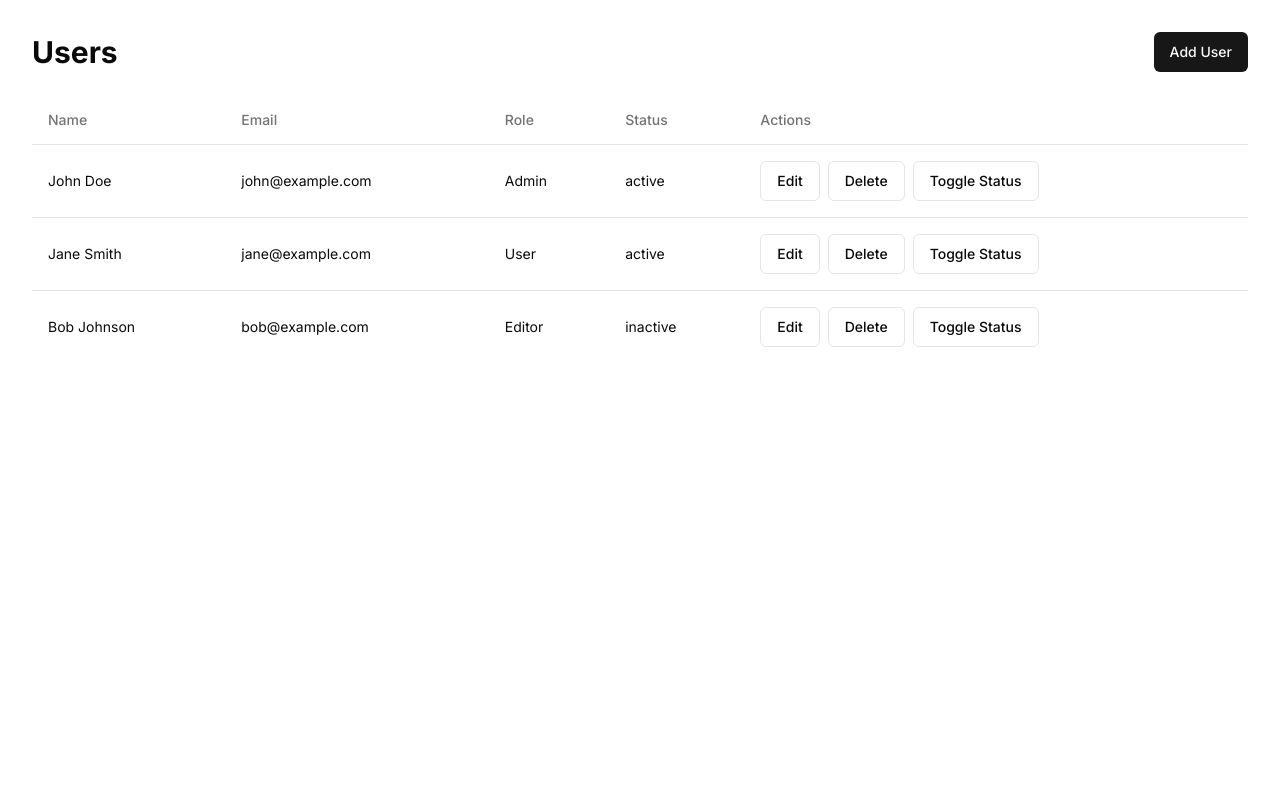
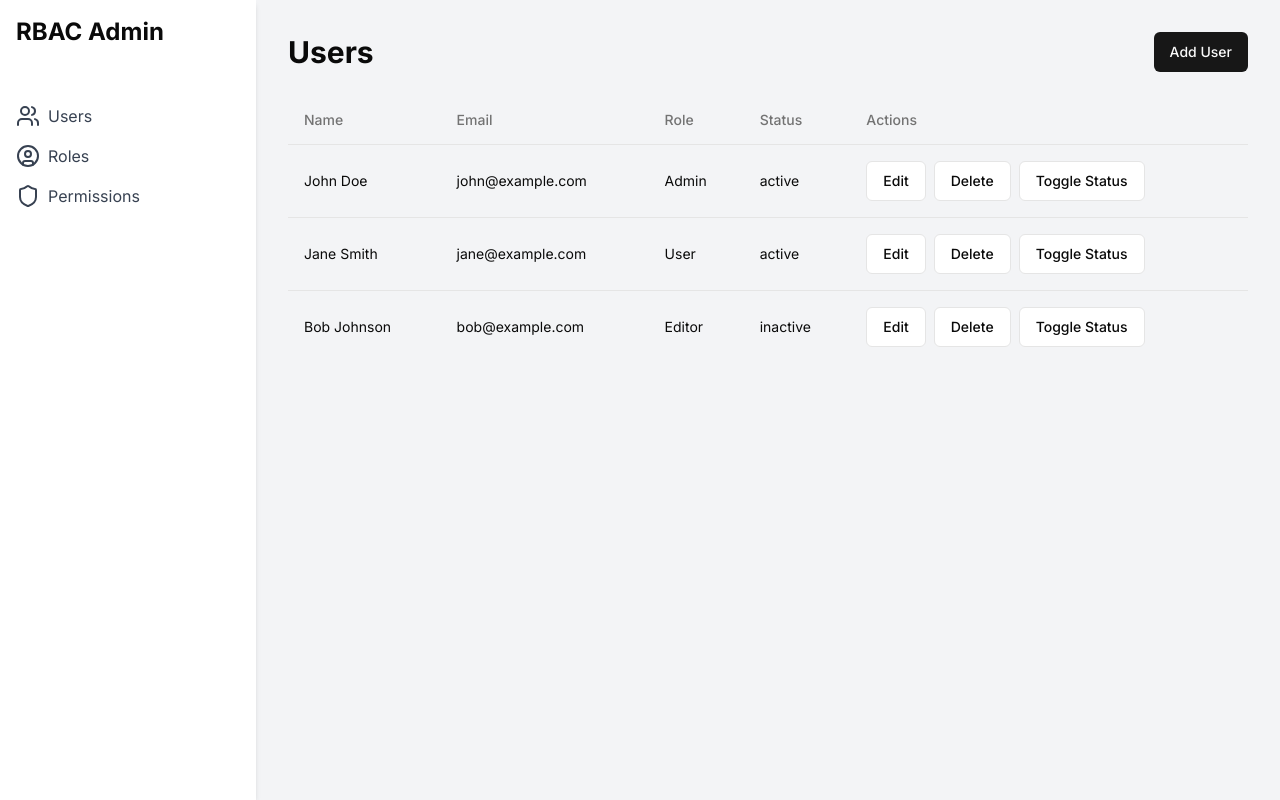
Before and after one commit to Panda-Abhisek/rbac-ui, a Next.js app: page /users in a window 1280 px wide. Built offline with nearby package versions, Linux system fonts and the light colour scheme.

Commit message:
user page layout added

```diff
--- a/src/app/layout.tsx
+++ b/src/app/layout.tsx
@@ -20,12 +20,9 @@ export default function RootLayout({
     <html lang="en">
       <body className={inter.className}>
         <RbacProvider>
-          <div className="flex h-screen">
-            {/* <Navigation /> */}
-            <main className="flex-1 overflow-y-auto">
-              {children}
-            </main>
-          </div>
+          <main className="flex-1 overflow-y-auto">
+            {children}
+          </main>
         </RbacProvider>
       </body>
     </html>
--- a/src/app/users/page.tsx
+++ b/src/app/users/page.tsx
@@ -1,6 +1,7 @@
 "use client"
 
 import { useState, useEffect } from "react"
+import { Layout } from "@/components/layout"
 import { Button } from "@/components/ui/button"
 import {
   Table,
@@ -102,7 +103,7 @@ export default function UsersPage() {
   }
 
   return (
-    <div className="p-8">
+    <Layout>
       <div className="flex justify-between items-center mb-6">
         <h1 className="text-3xl font-bold">Users</h1>
         <Button onClick={handleAddUser}>Add User</Button>
@@ -146,6 +147,6 @@ export default function UsersPage() {
         user={editingUser}
         roles={roles}
       />
-    </div>
+    </Layout>
   )
 }
```
